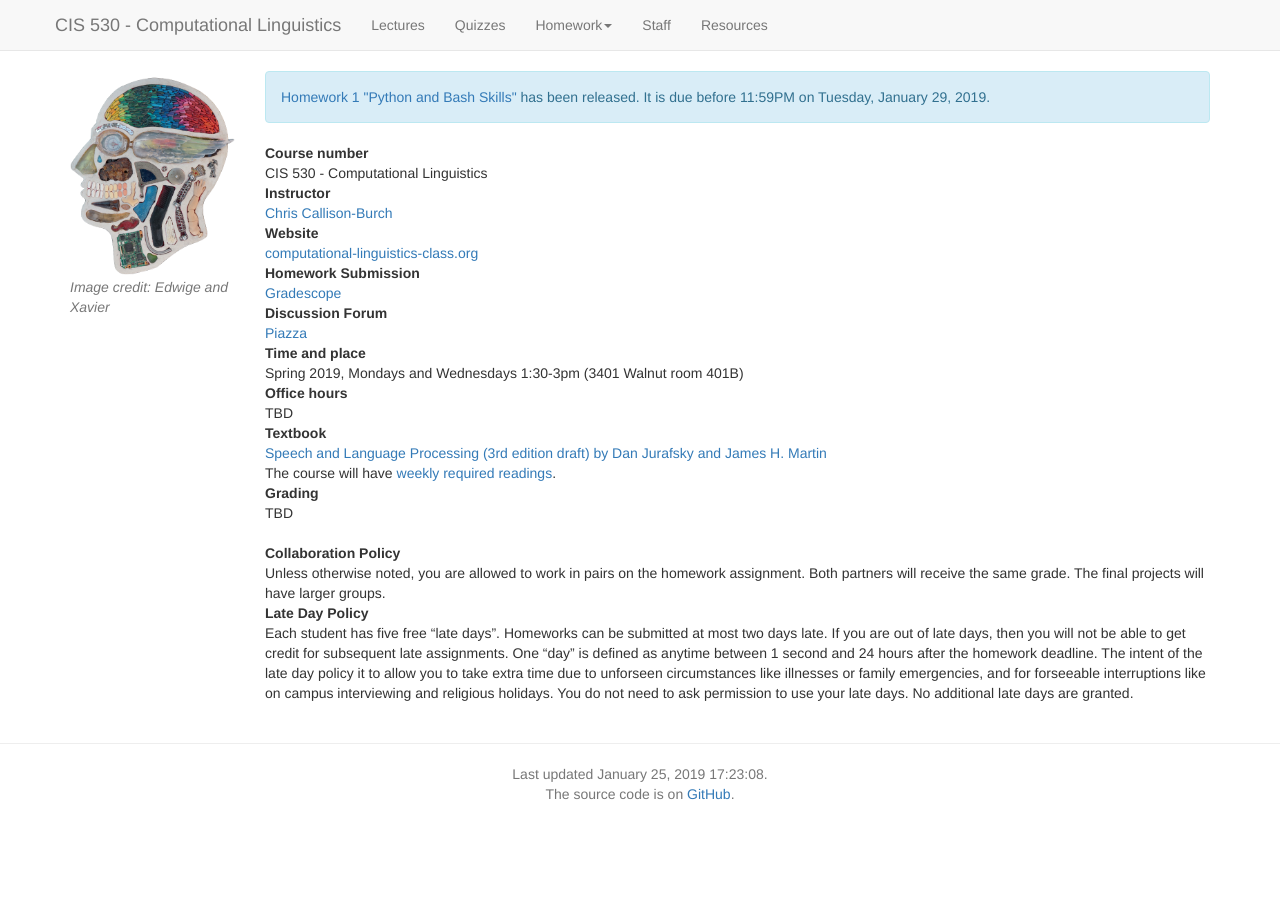
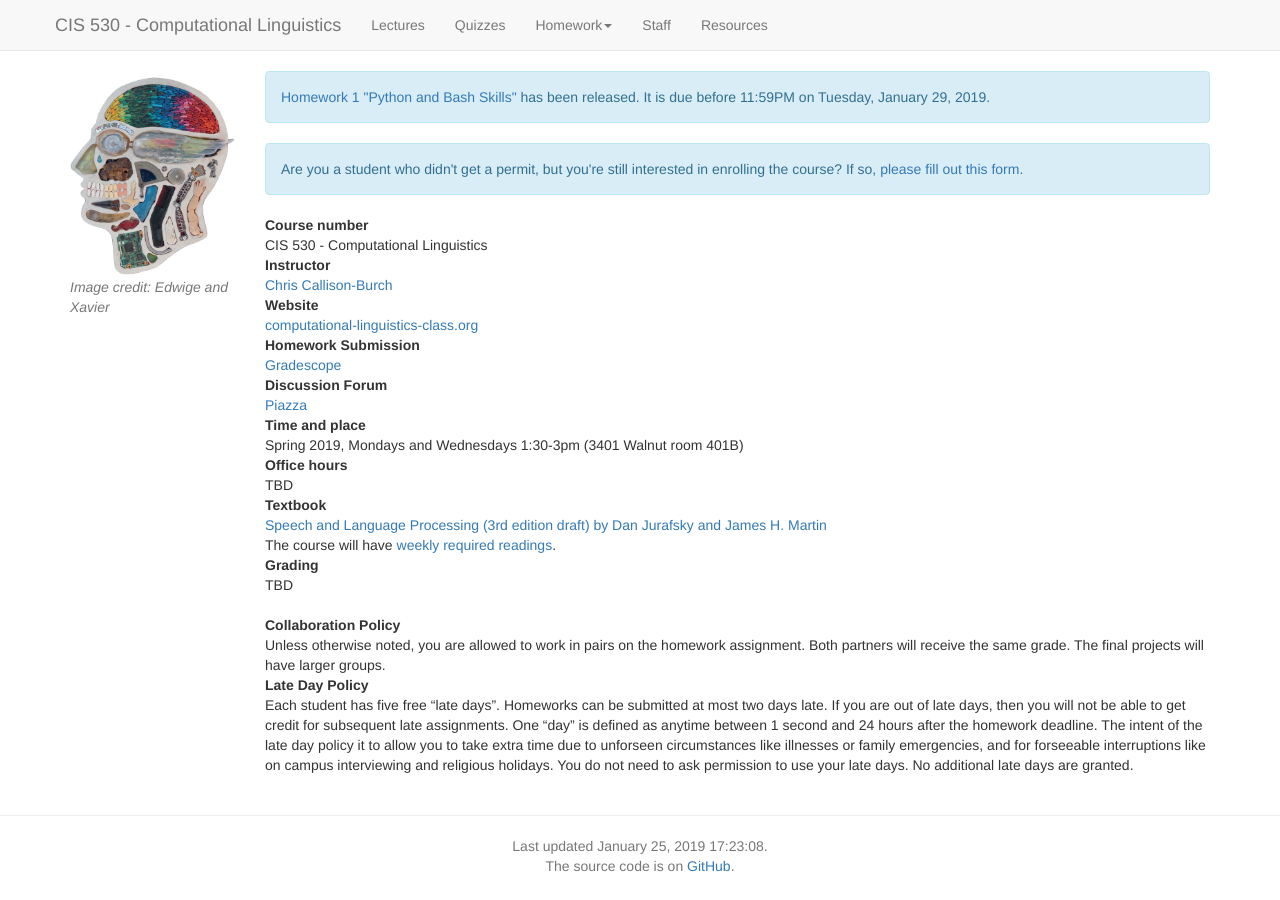
Before and after one commit to computational-linguistics-class/computational-linguistics-class.github.io, a Jekyll site: the page built from index.md, in a window 1280 px wide. Built offline with Jekyll 4.4.1, drawn with Linux system fonts in a browser that asks for light colours; nearby versions of some CDN libraries; a script that is not in the unit is left out.

Commit message:
Link for students who are still interested in enrolling

```diff
--- a/index.md
+++ b/index.md
@@ -34,6 +34,9 @@ It is due before {{ page.due_date | date: "%I:%M%p" }} on {{ page.due_date | dat
 {% endfor %}
 <!-- End alert for upcoming homework assignments -->
 
+<div class="alert alert-info">
+Are you a student who didn't get a permit, but you're still interested in enrolling the course? If so, <a href="https://docs.google.com/forms/d/e/1FAIpQLSe4QjYYRYhs7O9cpraSvjUCRH7y9bhD05aHvtCruU7ux_zHtw/viewform?usp=sf_link">please fill out this form</a>.
+</div>
 
 
 Course number
```
